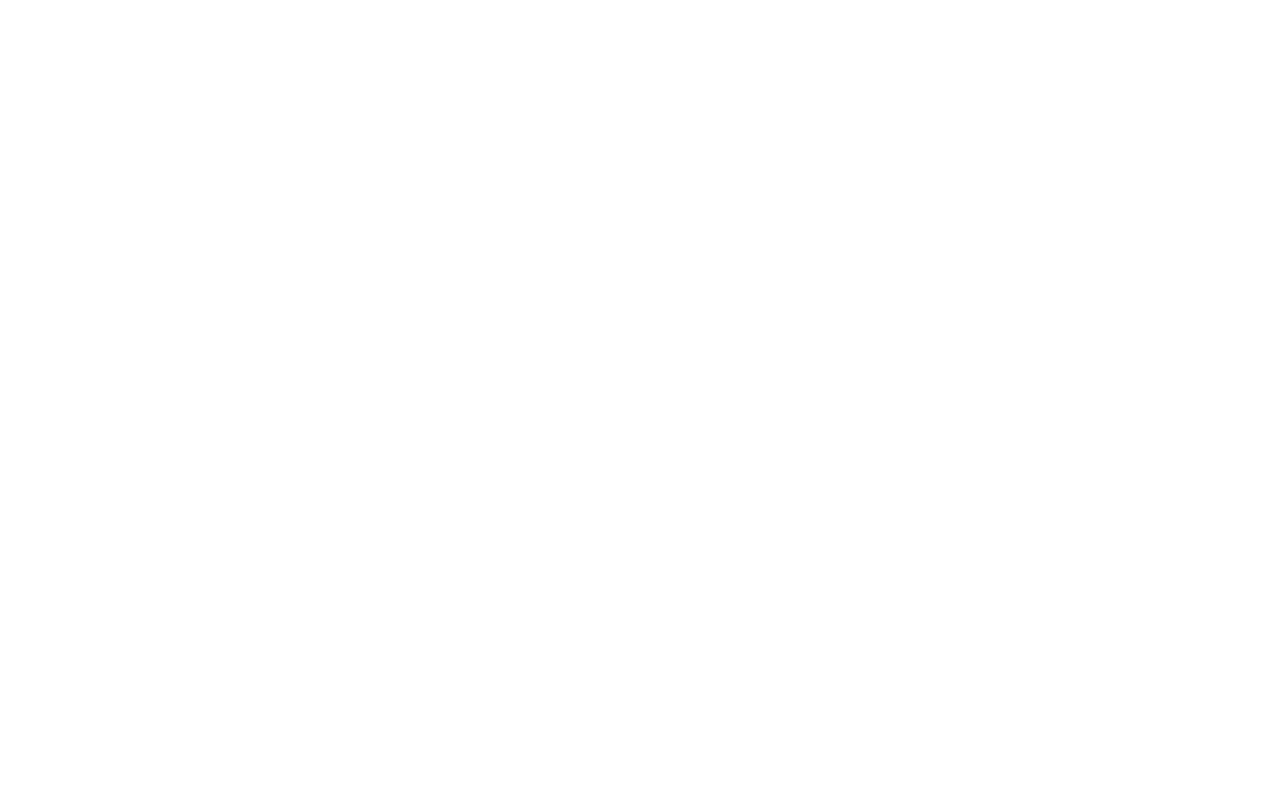
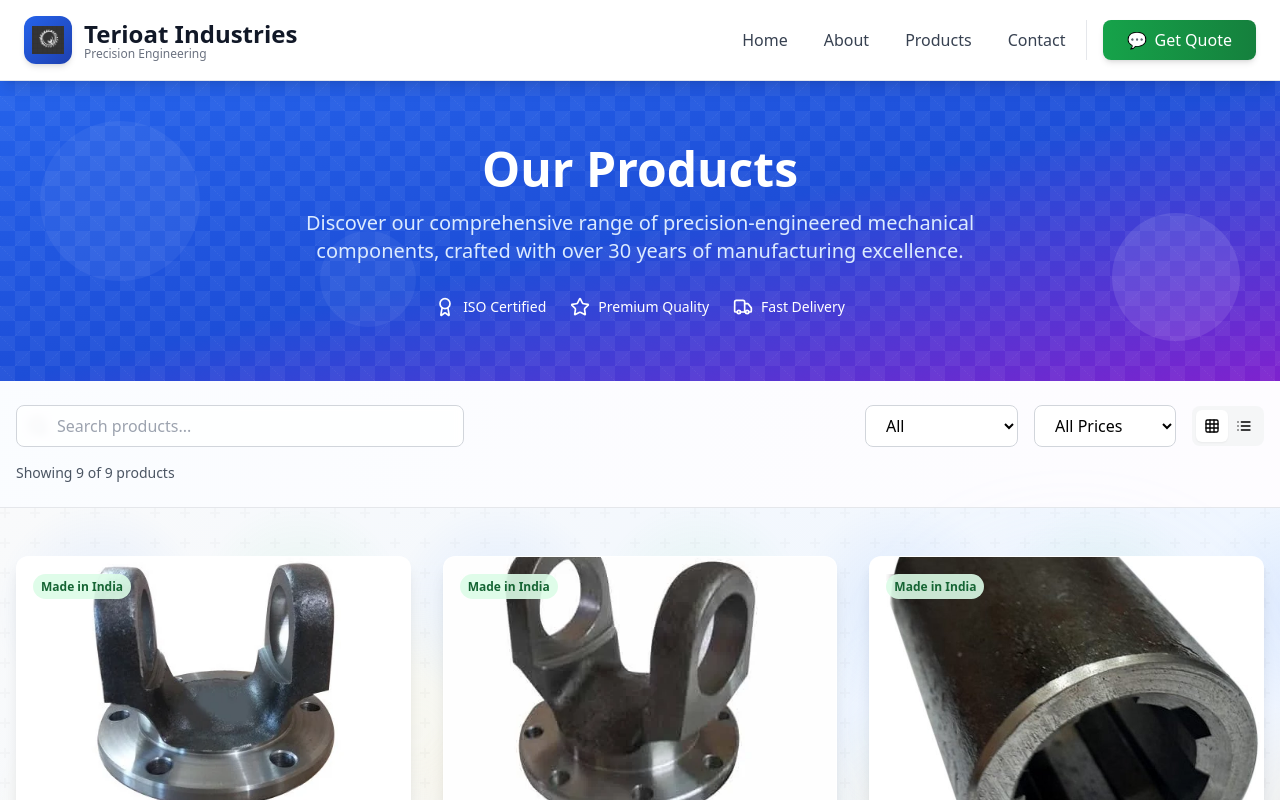
Before and after one commit to k9927/Terioat-Industries, a React (Vite) app: page / in a window 1280 px wide. Shown: the top 800 px of the page. Built offline with nearby package versions, Linux system fonts and the light colour scheme.

Commit message:
Fix routing and image paths for GitHub Pages

```diff
--- a/src/components/Navbar.jsx
+++ b/src/components/Navbar.jsx
@@ -1,4 +1,5 @@
 import React, { useState } from "react";
+import { Link } from "react-router-dom";
 
 function Navbar() {
   const [isMenuOpen, setIsMenuOpen] = useState(false);
@@ -27,34 +28,34 @@ function Navbar() {
 
         {/* Desktop Links */}
         <div className="hidden md:flex items-center space-x-1">
-          <a
-            href="/"
+          <Link
+            to="/"
             className="px-4 py-2 text-gray-700 font-medium rounded-lg transition-all duration-200 hover:bg-blue-50 hover:text-blue-600 relative group"
           >
             Home
             <span className="absolute bottom-0 left-1/2 w-0 h-0.5 bg-blue-600 transition-all duration-200 group-hover:w-3/4 group-hover:left-1/8"></span>
-          </a>
-          <a
-            href="/about"
+          </Link>
+          <Link
+            to="/about"
             className="px-4 py-2 text-gray-700 font-medium rounded-lg transition-all duration-200 hover:bg-blue-50 hover:text-blue-600 relative group"
           >
             About
             <span className="absolute bottom-0 left-1/2 w-0 h-0.5 bg-blue-600 transition-all duration-200 group-hover:w-3/4 group-hover:left-1/8"></span>
-          </a>
-          <a
-            href="/products"
+          </Link>
+          <Link
+            to="/products"
             className="px-4 py-2 text-gray-700 font-medium rounded-lg transition-all duration-200 hover:bg-blue-50 hover:text-blue-600 relative group"
           >
             Products
             <span className="absolute bottom-0 left-1/2 w-0 h-0.5 bg-blue-600 transition-all duration-200 group-hover:w-3/4 group-hover:left-1/8"></span>
-          </a>
-          <a
-            href="/contact"
+          </Link>
+          <Link
+            to="/contact"
             className="px-4 py-2 text-gray-700 font-medium rounded-lg transition-all duration-200 hover:bg-blue-50 hover:text-blue-600 relative group"
           >
             Contact
             <span className="absolute bottom-0 left-1/2 w-0 h-0.5 bg-blue-600 transition-all duration-200 group-hover:w-3/4 group-hover:left-1/8"></span>
-          </a>
+          </Link>
 
           {/* CTA Button */}
           <div className="ml-4 pl-4 border-l border-gray-200">
@@ -106,34 +107,34 @@ function Navbar() {
       {isMenuOpen && (
         <div className="md:hidden bg-white border-t border-gray-200 shadow-lg">
           <div className="px-6 py-4 space-y-2">
-            <a
-              href="/"
+            <Link
+              to="/"
               className="block px-4 py-3 text-gray-700 font-medium rounded-lg hover:bg-blue-50 hover:text-blue-600 transition-all duration-200"
               onClick={() => setIsMenuOpen(false)}
             >
               Home
-            </a>
-            <a
-              href="/about"
+            </Link>
+            <Link
+              to="/about"
               className="block px-4 py-3 text-gray-700 font-medium rounded-lg hover:bg-blue-50 hover:text-blue-600 transition-all duration-200"
               onClick={() => setIsMenuOpen(false)}
             >
               About
-            </a>
-            <a
-              href="/products"
+            </Link>
+            <Link
+              to="/products"
               className="block px-4 py-3 text-gray-700 font-medium rounded-lg hover:bg-blue-50 hover:text-blue-600 transition-all duration-200"
               onClick={() => setIsMenuOpen(false)}
             >
               Products
-            </a>
-            <a
-              href="/contact"
+            </Link>
+            <Link
+              to="/contact"
               className="block px-4 py-3 text-gray-700 font-medium rounded-lg hover:bg-blue-600 hover:text-blue-600 transition-all duration-200"
               onClick={() => setIsMenuOpen(false)}
             >
               Contact
-            </a>
+            </Link>
 
             {/* Mobile CTA */}
             <div className="pt-4 border-t border-gray-200">
--- a/src/main.jsx
+++ b/src/main.jsx
@@ -6,7 +6,7 @@ import './index.css';
 
 ReactDOM.createRoot(document.getElementById('root')).render(
   <React.StrictMode>
-      <HashRouter basename="/Terioat-Industries">
+      <HashRouter >
       <App />
     </HashRouter>
   </React.StrictMode>
```
